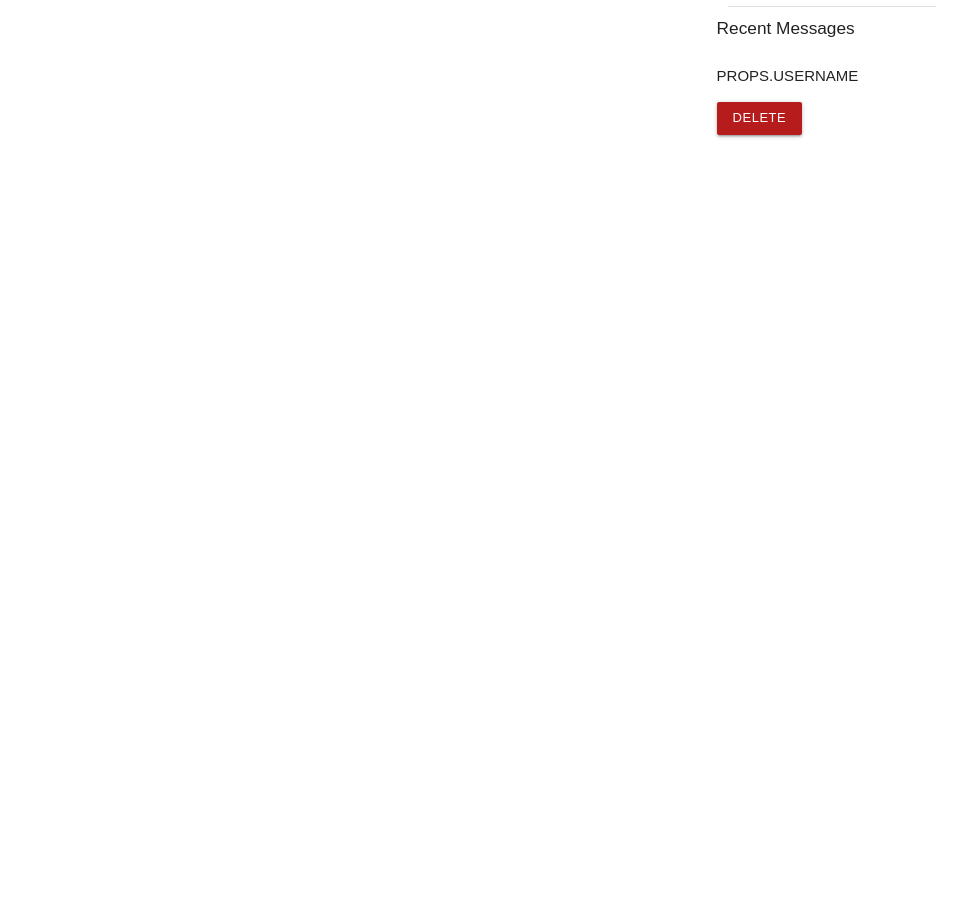
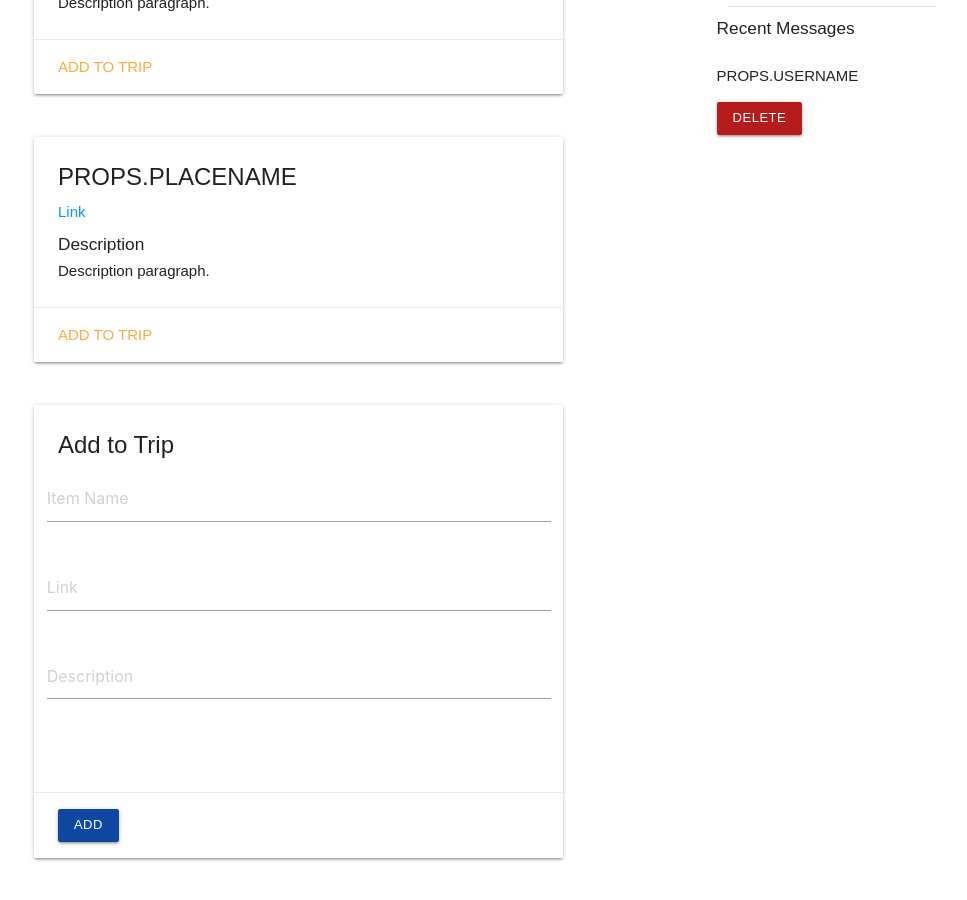
Before and after one commit to hurricaneronron/tripgodzilla, a React (Create React App) app in the folder client/: page /home in a window 1280 px wide. Shown: the part 460-1360 px from the top of the page, without its empty margins (288-1255 px from the left). Before the commit the page ends 800 px from the top, so only its background shows below. Built offline with nearby package versions, Linux system fonts and the light colour scheme.

Commit message:
finish home page

```diff
--- a/client/src/App.js
+++ b/client/src/App.js
@@ -1,10 +1,10 @@
 import React, { Component } from "react";
 import AccountCreation from "./components/AccountCreation";
-import Home from "./components/Home";
+import Home from "./components/Home/Home";
 import Login from "./components/Login";
 import Messages from "./components/Messages/Messages";
 import TripsHome from "./components/TripsHome";
-import SignIn from "./components/SignIn";
+import SignUp from "./components/SignUp";
 import TripBoard from "./components/TripBoard";
 import User from "./components/User";
 import Welcome from "./components/Welcome";
@@ -20,7 +20,7 @@ class App extends Component {
         <Route path="/login" component= {Login} />
         <Route path="/messages" component= {Messages} />
         <Route path="/tripshome" component= {TripsHome} />
-        <Route path="/signin" component= {SignIn} />
+        <Route path="/signup" component= {SignUp} />
         <Route path="/tripboard" component= {TripBoard} />
         <Route path="/user" component= {User} />
         <Route path="/AccountCreation" component= {AccountCreation} />
--- /dev/null
+++ b/client/src/components/Home/AddToTrip.js
@@ -0,0 +1,44 @@
+import React from "react";
+
+const AddToTrip = props =>
+<div class="row">
+    <div class="col s12">
+      <div class="card">
+        <div class="card-content">
+            <span class="card-title">Add to Trip</span>
+            <form>
+                <div className="row">
+                    <div className="input-field">
+                        <input placeholder="Item Name" id="item_name" type="text" />
+                    </div>
+                </div>
+                <div className="row">
+                    <div className="input-field">
+                        <input placeholder="Link" id="item_link" type="text" />
+                    </div>
+                </div>
+                <div className="row">
+                    <div className="input-field">
+                        <textarea placeholder="Description" id="item_description" className="materialize-textarea"></textarea>
+                    </div>
+                </div>
+                <div className="row">
+                    {/* <div className="input-field">
+                        <select multiple>
+                            <option value="1">Option 1</option>
+                            <option value="2">Option 2</option>
+                            <option value="3">Option 3</option>
+                        </select>
+                        <label>Select Your Trip(s)</label>
+                    </div> */}
+                </div>
+            </form>
+        </div>
+            <div className="card-action">
+                <a className="waves-effect waves-light btn-small blue darken-4">ADD</a>
+            </div>
+      </div>
+    </div>
+</div>
+
+export default AddToTrip;
--- a/client/src/components/Home.js
+++ b/client/src/components/Home/Home.js
@@ -1,8 +1,10 @@
 import React from "react";
-import "../styles/Home.css";
-import Navbar from "./Navbar";
+import "../../styles/Home.css";
+import Navbar from "../Navbar";
 import LeftSidebar from "./LeftSidebar";
-import RightSidebar from "./RightSidebar";
+import RightSidebar from "../RightSidebar";
+import Results from "../Home/Results";
+import AddToTrip from "./AddToTrip";
 
 class Home extends React.Component {
     render() {
@@ -14,7 +16,7 @@ class Home extends React.Component {
                     <div className="col s12 m7">
                         <div className="container">
                             <div className="row">
-                                <h5>Enter A Location</h5>
+                                <h5>Search A Location</h5>
                             </div>
                             <div className="row">
                                 <div className="input-field col s12 m7">
@@ -24,9 +26,15 @@ class Home extends React.Component {
                             </div>
                             <div className="row">
                                 <div className="col s12 m7">
+                                Map goes here.
                                 </div>
                             </div>
-                            {/* <Results /> */}
+                            <div className="row">
+                                <h5>Search Results</h5>
+                                <Results />
+                                <Results />
+                                <AddToTrip />
+                            </div>
                         </div>
                     </div>
                 <RightSidebar />
--- /dev/null
+++ b/client/src/components/Home/Results.js
@@ -0,0 +1,21 @@
+import React from "react";
+import AddToTrip from "./AddToTrip";
+
+const Results = props =>
+<div class="row">
+    <div class="col s12">
+      <div class="card">
+        <div class="card-content">
+          <span class="card-title">PROPS.PLACENAME</span>
+          <a href="PROPS.URL">Link</a>
+          <h6>Description</h6>
+          <p>Description paragraph.</p>
+        </div>
+        <div class="card-action">
+          <a href="PROPS.handleAddToTrip">Add to Trip</a>
+        </div>
+      </div>
+    </div>
+</div>
+
+export default Results;
--- a/client/src/components/Navbar.js
+++ b/client/src/components/Navbar.js
@@ -9,6 +9,7 @@ const Navbar = props =>
       <li><a href="/User">User</a></li>
       <li><a href="/Trips">Trips</a></li>
       <li><a href="/Messages">Messages</a></li>
+      <li><a href="/Welcome">Logout</a></li>
     </ul>
   </div>
 </nav>
--- a/client/src/components/SignIn.js
+++ /dev/null
@@ -1,12 +0,0 @@
-import React from "react";
-import "../styles/SignIn.css";
-
-class SignIn extends React.Component {
-    render() {
-        return (
-        <div>SignIn.</div>
-        )
-    }
-}
-
-export default SignIn;
--- /dev/null
+++ b/client/src/components/SignUp.js
@@ -0,0 +1,12 @@
+import React from "react";
+import "../styles/SignUp.css";
+
+class SignUp extends React.Component {
+    render() {
+        return (
+        <div>Sign Up.</div>
+        )
+    }
+}
+
+export default SignUp;
--- a/client/src/components/Welcome.js
+++ b/client/src/components/Welcome.js
@@ -9,8 +9,8 @@ class Welcome extends React.Component {
                     <div className="col s12"><h1>Welcome!</h1></div>
                 </div>
                 <div className="row">
-                    <div className="col s2 push-s2 pull-s2"><a className="waves-effect waves-light btn-large">SIGN IN</a></div>
-                    <div className="col s2 push-s2 pull-s2"><a className="waves-effect waves-light btn-large">SIGN UP</a></div>
+                    <div className="col s2 push-s2 pull-s2"><a className="waves-effect waves-light btn-large" href="/Login">SIGN IN</a></div>
+                    <div className="col s2 push-s2 pull-s2"><a className="waves-effect waves-light btn-large" href="/SignUp">SIGN UP</a></div>
                 </div>
             </div>
         )
```
Also changed, not shown: client/src/components/Home/LeftSidebar.js (renamed from client/src/components/LeftSidebar.js), client/src/styles/SignIn.css (deleted), client/src/styles/SignUp.css (added).
